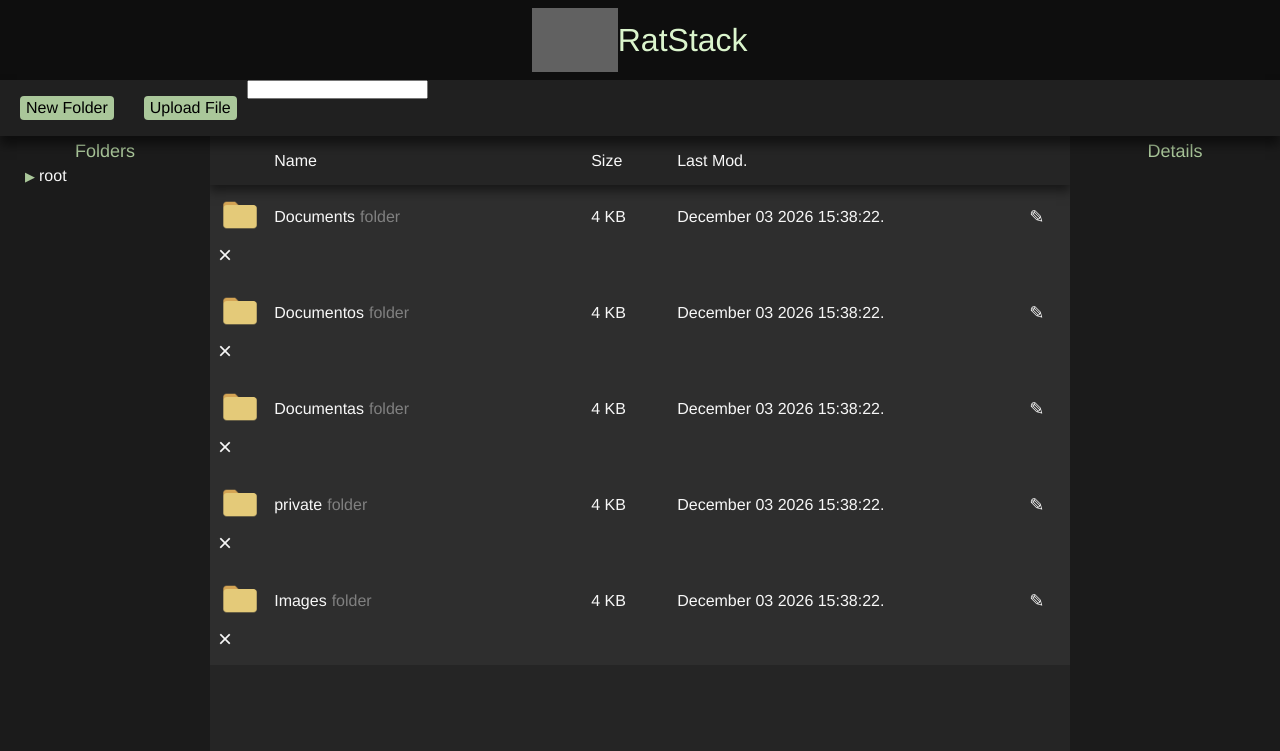
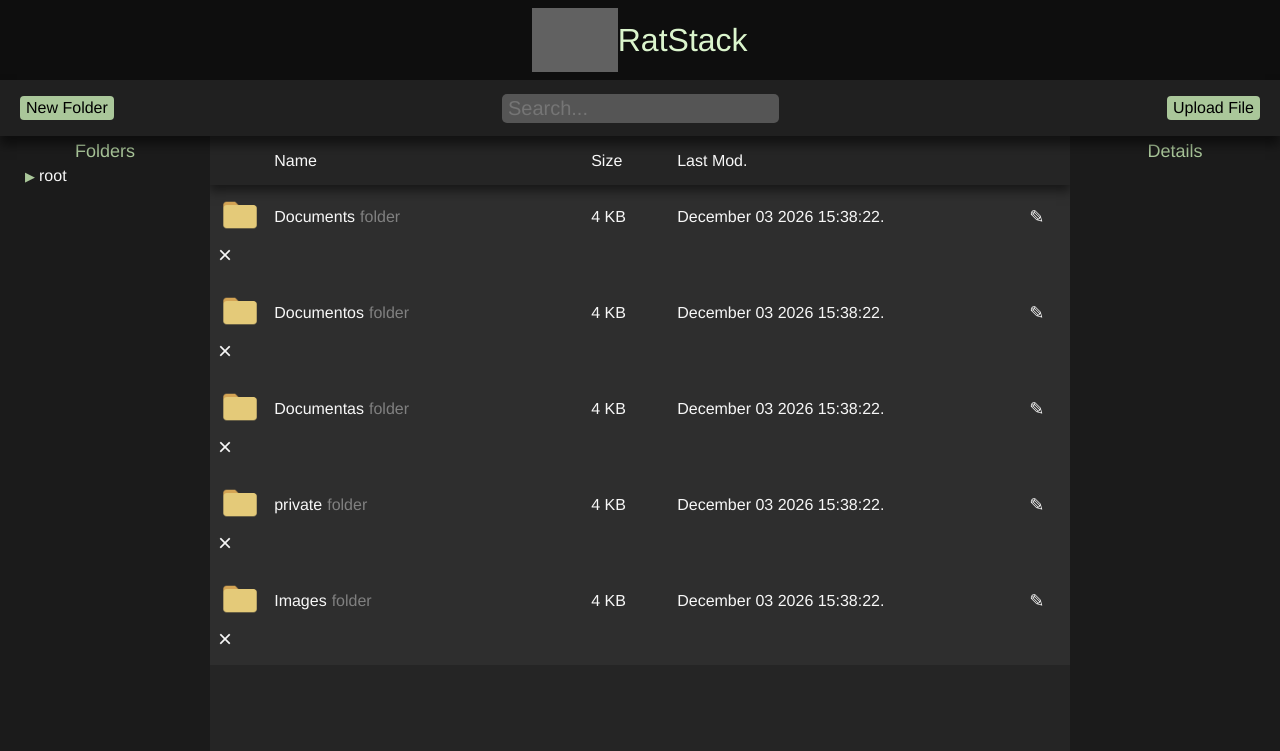
Before and after one commit to albert-grandes/RatStack, a PHP site: page / in a window 1280 px wide. Shown: the top 751 px of the page. Run offline with PHP 8.4, Linux system fonts and the light colour scheme; some libraries are stand-ins or nearby versions; grey boxes are pictures that could not be loaded.

Commit message:
Search CSS and delete fix

```diff
--- a/index.php
+++ b/index.php
@@ -27,16 +27,16 @@
                 <input name="path">
             </form>
         </div>
+        <div id="search-input">
+            <input type="text" name="search" autocomplete="off" placeholder="Search...">
+        </div>
         <div class="action-menu">
-            <div id="upload-file-btn" class="action-btn">Upload File</div>
             <form id="upload-file-form" class="modal-form" action="php/uploadFile.php" method="post" enctype="multipart/form-data">
                 <input type="file" name="file" required>
                 <input type="submit" value="Upload">
                 <input name="path">
             </form>
-        </div>
-        <div id="search-input">
-            <input type="text" name="search" autocomplete="off">
+            <div id="upload-file-btn" class="action-btn">Upload File</div>
         </div>
     </nav>
     <main>
--- a/src/app.js
+++ b/src/app.js
@@ -196,7 +196,7 @@ function folderTable(data) {
                     })
                 )
                 .append(
-                    $("<span>", {class: "fsc-remove", text: "×"}).click(e => deleteFile(fileData.path, pathDir))
+                    $("<span>", {class: "fsc-remove", text: "×"}).click(e => deleteFile(fileData.path))
                 ).append(`
                     <form class="modal-form rename-form">
                         <input type="text" name="name" autocomplete="off" required>
@@ -320,7 +320,9 @@ function editName(el, path) {
     })
 }
 
-function deleteFile(path, parentPath) {
+function deleteFile(path) {
+    const parentPath = path.split("/").splice(0, path.split("/").length - 1).join("/");
+
     $.post("php/deleteFile.php", {
         path: path,
     }).done(() => {
--- a/src/style.css
+++ b/src/style.css
@@ -70,6 +70,7 @@ nav {
     position: relative;
     display: flex;
     height: 7%;
+    justify-content: space-between;
 
     background-color: rgb(32, 32, 32);
     box-shadow: 0px 9px 10px 0 rgba(0,0,0,0.5);
@@ -178,6 +179,16 @@ footer h6 {
 
 
 /*USER ACTIONS*/
+#search-input{
+    display: flex;
+    align-items: center;
+    float: right;
+}
+
+#search-input input{
+    font-size: 20px;
+}
+
 input[name="path"] {
     display: hidden;
 }
@@ -188,8 +199,7 @@ input[name="path"] {
     border-radius: 4px;
     user-select: none;
 
-    margin: 0 10px;
-    margin-left: 20px;
+    margin: 0 20px;
     padding: 3px 6px;
 
     transition: 0.2s all;
@@ -209,7 +219,7 @@ input[name="path"] {
     display: none;
 }
 
-.modal-form input {
+.modal-form input, #search-input input {
     background-color: #555;
     color: white;
 
```
